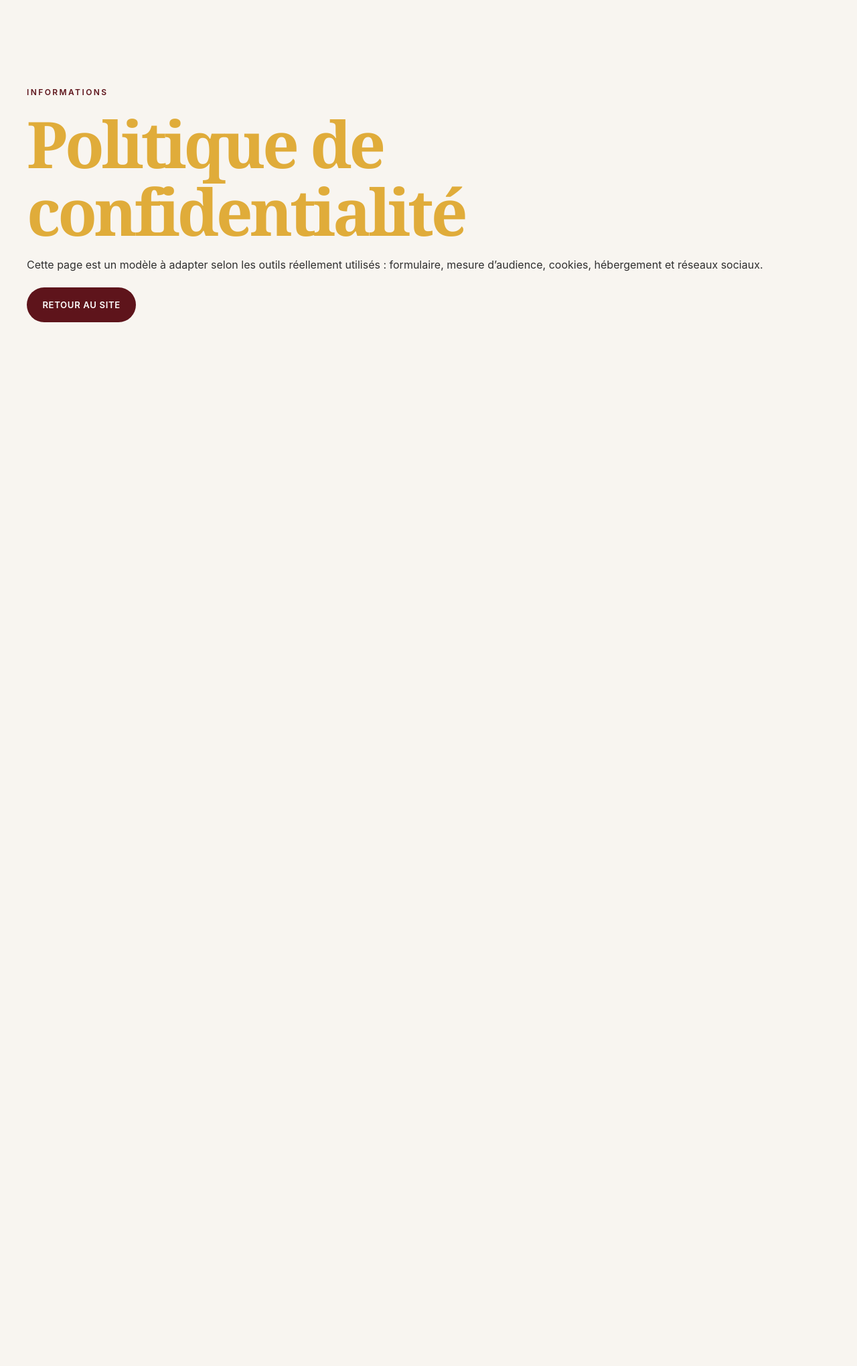
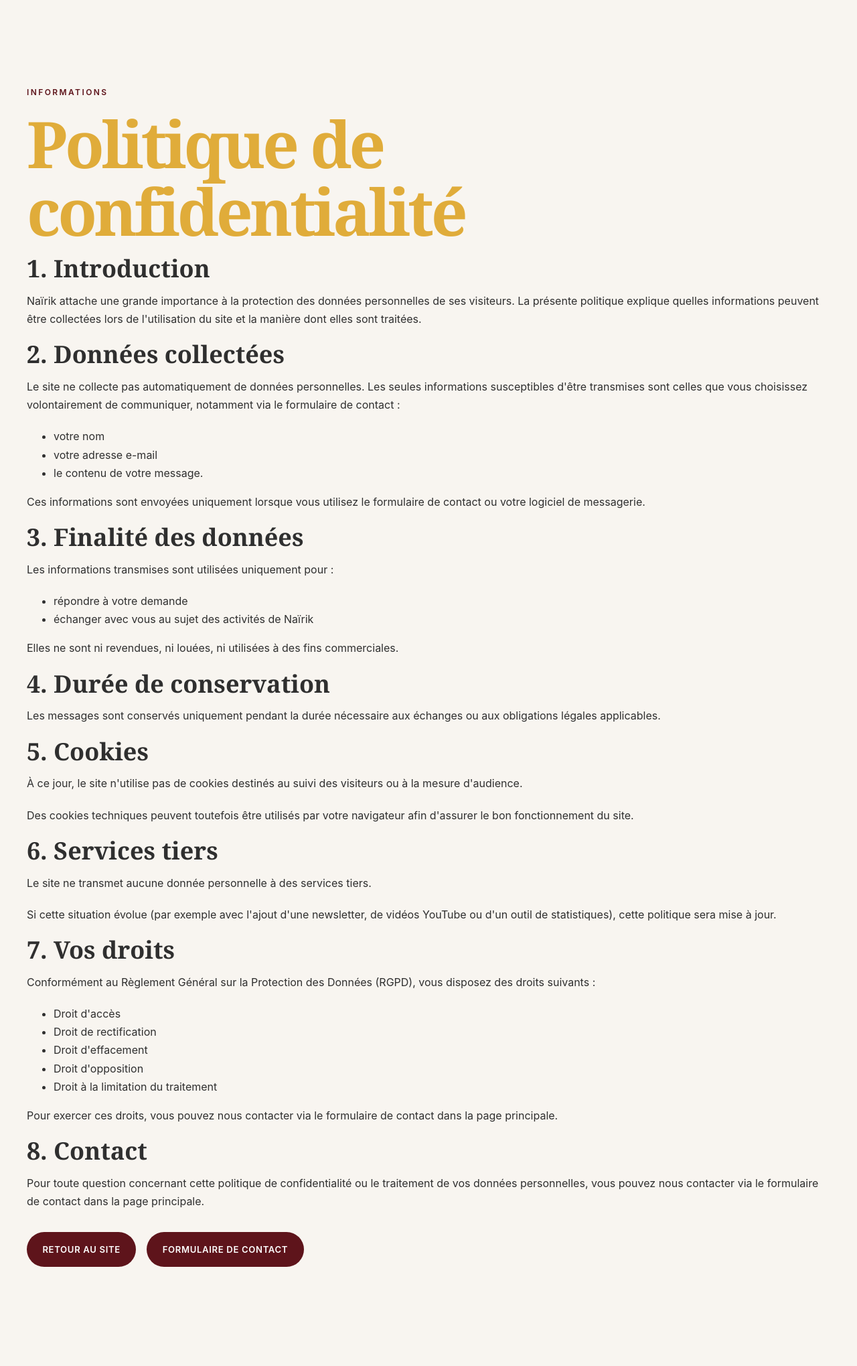
Before and after one commit to Deathura/deathura.github.io, a Jekyll site: the page nairik/confidentialite.html, which Jekyll copies as it is, in a window 1280 px wide. Shown: the whole page at 67% size. Built offline with Jekyll 4.4.1, drawn with Linux system fonts in a browser that asks for light colours; before the commit the page ends 900 px from its top, so only the background shows below that.

Commit message:
add confidentiality page

```diff
--- a/nairik/confidentialite.html
+++ b/nairik/confidentialite.html
@@ -1 +1,99 @@
-<!DOCTYPE html><html lang="fr"><head><meta charset="UTF-8"><meta name="viewport" content="width=device-width,initial-scale=1"><title>Politique de confidentialité — Naïrik</title><link rel="stylesheet" href="css/variables.css"><link rel="stylesheet" href="css/style.css"></head><body><main class="section section-light"><div class="container"><p class="eyebrow">Informations</p><h1 style="font-size:clamp(3rem,8vw,6rem)">Politique de confidentialité</h1><p>Cette page est un modèle à adapter selon les outils réellement utilisés : formulaire, mesure d’audience, cookies, hébergement et réseaux sociaux.</p><p><a class="button button-primary" href="index.html">Retour au site</a></p></div></main></body></html>
+<!DOCTYPE html>
+<html lang="fr">
+
+<head>
+    <meta charset="UTF-8">
+    <meta name="viewport" content="width=device-width,initial-scale=1">
+    <title>Politique de confidentialité — Naïrik</title>
+    <link rel="stylesheet" href="css/variables.css">
+    <link rel="stylesheet" href="css/style.css">
+</head>
+
+<body>
+    <main class="section section-light">
+        <div class="container">
+            <p class="eyebrow">Informations</p>
+            <h1 style="font-size:clamp(3rem,8vw,6rem)">Politique de confidentialité</h1>
+            <h3>1. Introduction</h3>
+            <p>Naïrik attache une grande importance à la protection des données personnelles de ses visiteurs. La
+                présente politique explique quelles informations peuvent être collectées lors de l'utilisation du site
+                et la manière dont elles sont traitées.
+            </p>
+            <h3>2. Données collectées</h3>
+            <p>Le site ne collecte pas automatiquement de données personnelles.
+                Les seules informations susceptibles d'être transmises sont celles que vous choisissez volontairement de
+                communiquer, notamment via le formulaire de contact :
+            <ul>
+                <li>votre nom</li>
+                <li>votre adresse e-mail</li>
+                <li>le contenu de votre message.</li>
+            </ul>
+            Ces informations sont envoyées uniquement lorsque vous utilisez le formulaire de contact ou votre logiciel
+            de messagerie.
+            </p>
+            <h3>3. Finalité des données</h3>
+            <p>Les informations transmises sont utilisées uniquement pour :
+            <ul>
+                <li>répondre à votre demande</li>
+                <li>échanger avec vous au sujet des activités de Naïrik</li>
+            </ul>
+            Elles ne sont ni revendues, ni louées, ni utilisées à des fins commerciales.
+            </p>
+            <h3>4. Durée de conservation</h3>
+            <p>
+                Les messages sont conservés uniquement pendant la durée nécessaire aux échanges ou aux obligations
+                légales applicables.
+            </p>
+
+            <h3>5. Cookies</h3>
+            <p>
+                À ce jour, le site n'utilise pas de cookies destinés au suivi des visiteurs ou à la mesure d'audience.
+            </p>
+            <p>
+                Des cookies techniques peuvent toutefois être utilisés par votre navigateur afin d'assurer le bon
+                fonctionnement du site.
+            </p>
+
+            <h3>6. Services tiers</h3>
+            <p>
+                Le site ne transmet aucune donnée personnelle à des services tiers.
+            </p>
+            <p>
+                Si cette situation évolue (par exemple avec l'ajout d'une newsletter, de vidéos YouTube ou d'un outil de
+                statistiques), cette politique sera mise à jour.
+            </p>
+
+            <h3>7. Vos droits</h3>
+            <p>
+                Conformément au Règlement Général sur la Protection des Données (RGPD), vous disposez des droits
+                suivants :
+            </p>
+
+            <ul>
+                <li>Droit d'accès</li>
+                <li>Droit de rectification</li>
+                <li>Droit d'effacement</li>
+                <li>Droit d'opposition</li>
+                <li>Droit à la limitation du traitement</li>
+            </ul>
+
+            <p>
+                Pour exercer ces droits, vous pouvez nous contacter via le formulaire de contact dans la page
+                principale.
+            </p>
+
+            <h3>8. Contact</h3>
+            <p>
+                Pour toute question concernant cette politique de confidentialité ou le traitement de vos données
+                personnelles, vous pouvez nous contacter via le formulaire de contact dans la page principale.
+            </p>
+            <div class="hero-actions">
+                <p><a class="button button-primary" href="index.html">Retour au site</a></p>
+                <p><a class="button button-primary" href="index.html#contact">Formulaire de contact</a></p>
+            </div>
+        </div>
+        </div>
+    </main>
+</body>
+
+</html>
--- a/nairik/css/style.css
+++ b/nairik/css/style.css
@@ -50,8 +50,11 @@ h1 {
   letter-spacing: -0.045em;
   color: var(--color-gold);
 }
-h2 { font-size: clamp(2.8rem, 6vw, 5.4rem); letter-spacing: -0.03em; }
-h3 { font-size: clamp(1.7rem, 3vw, 2.25rem); }
+h2 {
+  font-size: clamp(2.8rem, 6vw, 5.4rem);
+  letter-spacing: -0.03em;
+}
+h3 { font-size: clamp(1.7rem, 3vw, 2.25rem);}
 p { margin: 0 0 1.25rem; }
 .lead { font-size: clamp(1.2rem, 2vw, 1.45rem); line-height: 1.55; }
 .eyebrow {
@@ -193,7 +196,7 @@ p { margin: 0 0 1.25rem; }
 .artist-card img { width: 100%; aspect-ratio: 4/5; object-fit: cover; transition: transform 700ms ease; }
 .artist-card:hover img { transform: scale(1.025); }
 .artist-card-content { padding: 1.75rem; }
-.artist-role, .programme-composer { margin-bottom: .5rem; color: var(--color-terracotta); font-size: .72rem; font-weight: 600; letter-spacing: .16em; text-transform: uppercase; }
+.artist-role, .programme-composer { margin-bottom: .5rem; color: var( --color-stone); font-size: .72rem; font-weight: 600; letter-spacing: .16em; text-transform: uppercase; }
 
 /* Programme */
 .programme-grid { display: grid; grid-template-columns: repeat(2, minmax(0,1fr)); gap: 1px; background: rgba(255,255,255,.14); border: 1px solid rgba(255,255,255,.14); }
--- a/nairik/css/variables.css
+++ b/nairik/css/variables.css
@@ -4,7 +4,7 @@
   --color-sand: #E9D8C3;
   --color-stone: #8B847A;
   --color-ivory: #F8F5F0;
-  --color-gold: #E0AC3A;
+  --color-gold: #E0AC3A;  /* old gold : #C49A5A; */
   --color-anthracite: #2F2F2F;
 
   /* Couleurs fonctionnelles */
```
Also changed, not shown: nairik/index.html (+58 -31 lines), nairik/js/main.js (+19 -0 lines), nairik/mentions-legales.html (+39 -1 lines), nairik/assets/icons/favicon.ico (added), nairik/assets/images/armenie.jpg, nairik/assets/images/hero_0.jpg (deleted).
